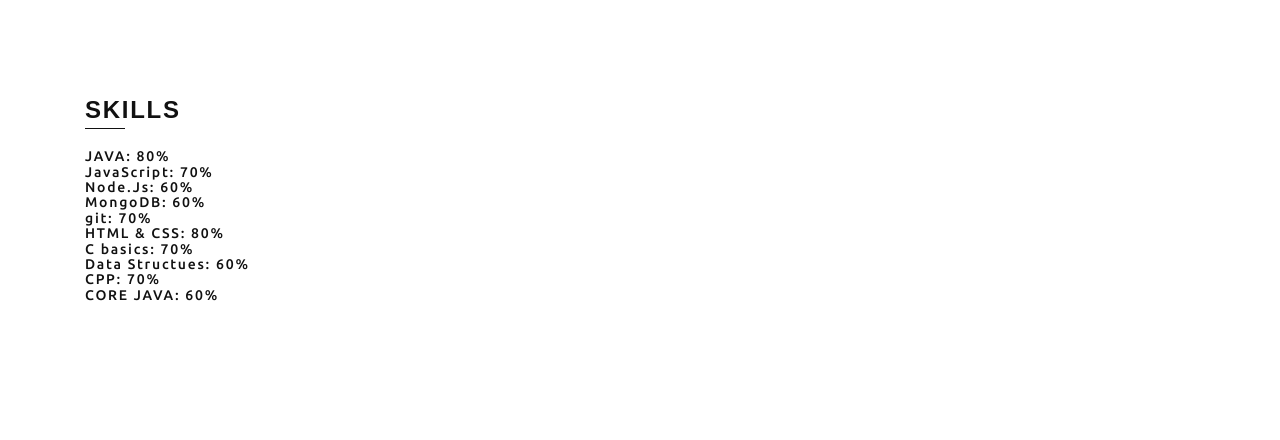
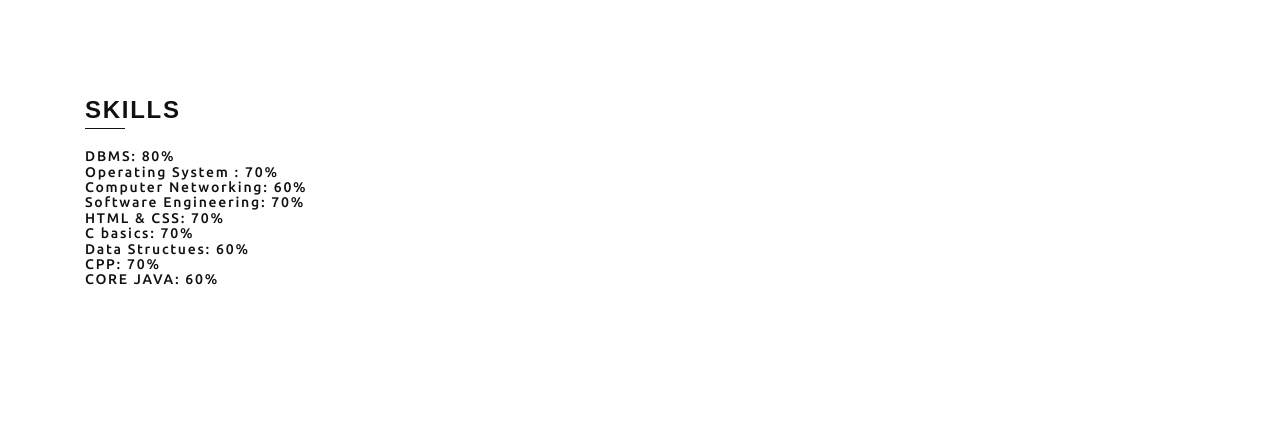
Before and after one commit to pry1551/pry1551.github.io, a plain HTML site: page about.html in a window 1280 px wide. Shown: the part 1372-1812 px from the top of the page. Drawn offline with Linux system fonts and the light colour scheme; a web font is replaced by a local one.

Commit message:
Update about.html

```diff
--- a/about.html
+++ b/about.html
@@ -185,17 +185,15 @@ RESUME</p>
             <h1>SKILLS</h1>
             <hr>
 
-            <h6>JAVA: 80%<br>
+            <h6>DBMS: 80%<br>
 
-JavaScript: 70%<br>
+Operating System : 70%<br>
 
-Node.Js: 60%<br>
+Computer Networking: 60%<br>
 
-MongoDB: 60%<br>
+Software Engineering: 70%<br>
 
-git: 70%<br>
-
-HTML & CSS: 80%<br>
+HTML & CSS: 70%<br>
 
 C basics: 70%<br>
 
```
